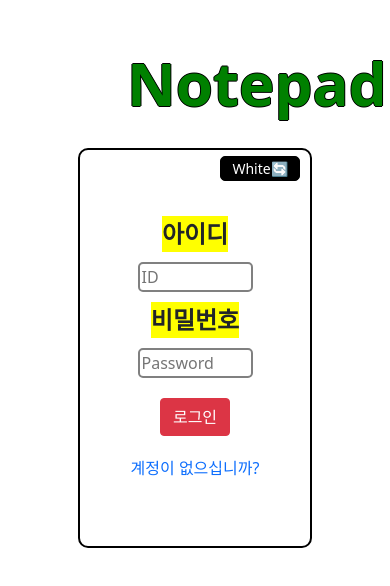
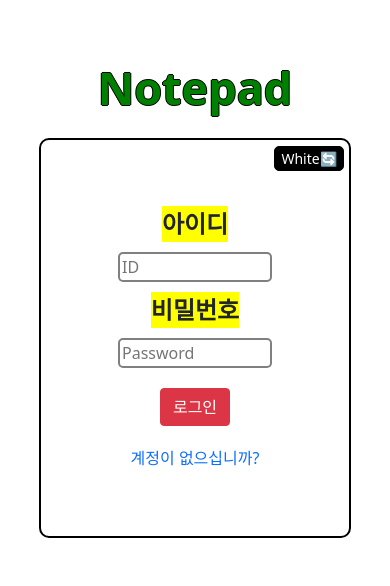
Before and after one commit to geonco/notepad, a plain HTML site: page index.html in a window 390 px wide. Shown: the part 134-720 px from the top of the page. Drawn offline with nearby package versions, Linux system fonts and the light colour scheme.

Commit message:
Add files via upload

```diff
--- a/css/main.scss
+++ b/css/main.scss
@@ -20,18 +20,25 @@ html, body {
         justify-content: center;
         align-items: center;
         .main-bg-title {
-            width: 40%;
+            width: 60%;
             height: 150px;
             font-size: 80px;
             font-weight: 600;
             color: green;
-            text-align: center;
             border-radius: 10px;
             padding: 10px;
             text-shadow: -1px 0px black, 0px 1px black, 1px 0px black, 0px -1px black;
+            display: flex;
+            flex-direction: column;
+            flex-wrap: wrap;
+            justify-content: center;
+            align-items: center;
+            .main-bg-title-text {
+                margin: 0;
+            }
         }
         .main-bg-login {
-            width: 40%;
+            width: 50%;
             height: 400px;
             background: white;
             border-radius: 10px;
@@ -53,7 +60,7 @@ html, body {
                     color: white;
                     font-weight: 500;
                     float: right;
-                    width: 80px;
+                    width: 70px;
                     margin-right: 10px;
                     font-size: 14px;
                 }
@@ -134,28 +141,12 @@ html, body {
 }
 
 
-
-@media screen and (max-width: 576px) {
-    .body-bg {
-        .main-bg {
-            .main-bg-title {
-                height: 80px;
-                p {
-                    font-size: 30px;
-                }
-            }
-            .main-bg-login {
-                width: 70%;
-            }
-        }
-    }
-}
 @media screen and (max-width: 768px) {
     .body-bg {
         .main-bg {
             .main-bg-title {
                 height: 120px;
-                p {
+                .main-bg-title-text {
                     font-size: 60px;
                 }
             }
@@ -165,3 +156,23 @@ html, body {
         }
     }
 }
+@media screen and (max-width: 576px) {
+    .body-bg {
+        .main-bg {
+            .main-bg-title {
+                height: 100px;
+                .main-bg-title-text {
+                    font-size: 45px;
+                }
+            }
+            .main-bg-login {
+                width: 80%;
+                .btn-bg {
+                    .main-bg-btn {
+                        margin-right: 5px;
+                    }
+                }
+            }
+        }
+    }
+}
--- a/index.html
+++ b/index.html
@@ -20,7 +20,7 @@
     <div class="body-bg">
         <div class="main-bg">
             <div class="main-bg-title">
-                <p>Notepad</p>
+                <p class="main-bg-title-text">Notepad</p>
             </div>
             <div class="main-bg-login">
                 <div class="btn-bg">
```
Also changed, not shown: css/main.css, 1 other file.
